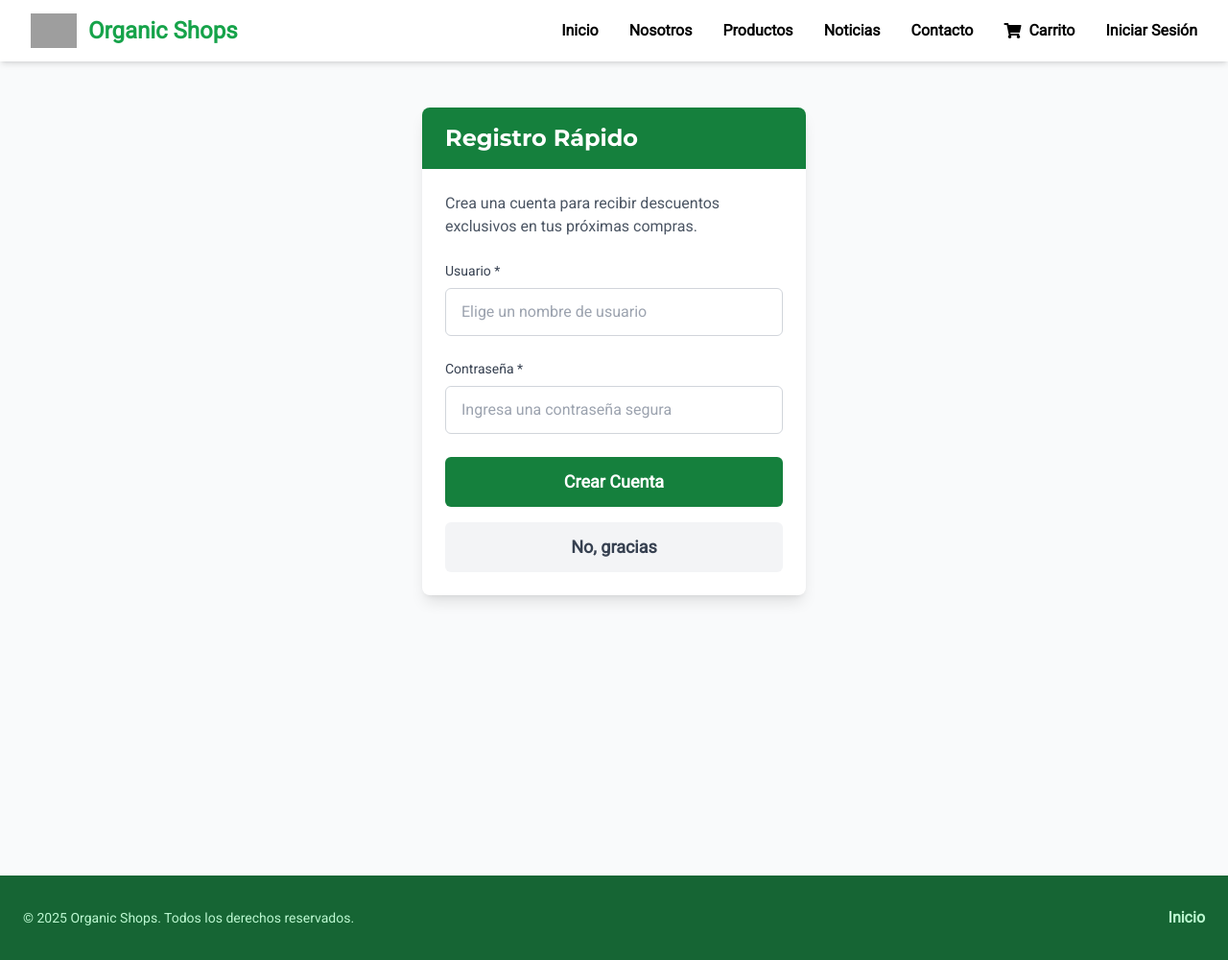
After one commit to Faqsabalero/Organicv4, a Django app: page /registro-rapido/ in a window 1280 px wide. The commit adds this page. Shown: the whole page at 96% size. Run offline with Django 5.2, Linux system fonts and the light colour scheme; some libraries are stand-ins or nearby versions; grey boxes are pictures that could not be loaded.

Commit message:
Agregar popup de registro en checkout: nueva plantilla registro_rapido, actualizar vistas y URLs

```diff
--- /dev/null
+++ b/core/templates/core/registro_rapido.html
@@ -0,0 +1,68 @@
+{% extends "core/base.html" %}
+
+{% block title %}Registro Rápido - Organic Shops{% endblock %}
+
+{% block content %}
+<div class="max-w-md mx-auto px-4 sm:px-6 py-12">
+    <div class="bg-white rounded-lg shadow-lg overflow-hidden">
+        <!-- Header -->
+        <div class="px-6 py-4 bg-green-700">
+            <h2 class="text-2xl font-bold text-white">Registro Rápido</h2>
+        </div>
+
+        <div class="p-6">
+            <p class="text-gray-600 mb-6">
+                Crea una cuenta para recibir descuentos exclusivos en tus próximas compras.
+            </p>
+
+            <form method="POST" action="{% url 'core:registro_rapido' %}" class="space-y-6">
+                {% csrf_token %}
+
+                <!-- Usuario -->
+                <div>
+                    <label for="username" class="block text-sm font-medium text-gray-700 mb-2">
+                        Usuario *
+                    </label>
+                    <input type="text"
+                           id="username"
+                           name="username"
+                           required
+                           placeholder="Elige un nombre de usuario"
+                           class="w-full px-4 py-3 border border-gray-300 rounded-md focus:outline-none focus:ring-2 focus:ring-green-600 focus:border-transparent">
+                </div>
+
+                <!-- Contraseña -->
+                <div>
+                    <label for="password" class="block text-sm font-medium text-gray-700 mb-2">
+                        Contraseña *
+                    </label>
+                    <input type="password"
+                           id="password"
+                           name="password"
+                           required
+                           placeholder="Ingresa una contraseña segura"
+                           class="w-full px-4 py-3 border border-gray-300 rounded-md focus:outline-none focus:ring-2 focus:ring-green-600 focus:border-transparent">
+                </div>
+
+                <!-- Campos ocultos con la información del checkout -->
+                <input type="hidden" name="nombre" value="{{ nombre }}">
+                <input type="hidden" name="email" value="{{ email }}">
+                <input type="hidden" name="dni" value="{{ dni }}">
+                <input type="hidden" name="domicilio" value="{{ domicilio }}">
+
+                <!-- Botones -->
+                <div class="flex flex-col gap-4">
+                    <button type="submit"
+                            class="w-full bg-green-700 text-white px-6 py-3 rounded-md font-semibold text-lg hover:bg-green-800 focus:outline-none focus:ring-2 focus:ring-green-600 focus:ring-offset-2 transition-colors">
+                        Crear Cuenta
+                    </button>
+                    <a href="{% url 'core:home' %}"
+                       class="w-full bg-gray-100 text-gray-700 px-6 py-3 rounded-md font-semibold text-lg hover:bg-gray-200 focus:outline-none focus:ring-2 focus:ring-gray-500 focus:ring-offset-2 transition-colors text-center">
+                        No, gracias
+                    </a>
+                </div>
+            </form>
+        </div>
+    </div>
+</div>
+{% endblock %}
--- a/core/urls.py
+++ b/core/urls.py
@@ -15,6 +15,7 @@ urlpatterns = [
     path('carrito/eliminar/<int:item_id>/', views.eliminar_carrito_item, name='eliminar_carrito_item'),
     path('checkout/', views.checkout_view, name='checkout'),
     path('procesar-pago/', views.procesar_pago, name='procesar_pago'),
+    path('registro-rapido/', views.registro_rapido, name='registro_rapido'),
     path('procesar-compra-carrito/', views.procesar_compra_carrito, name='procesar_compra_carrito'),
     path('register/', views.register_user, name='register'),
     path('cambiar-estado/<int:asignacion_id>/', views.cambiar_estado_asignacion, name='cambiar_estado'),
--- a/core/views.py
+++ b/core/views.py
@@ -1,7 +1,7 @@
 from django.shortcuts import render, redirect, get_object_or_404
 from django.contrib.auth.decorators import login_required
 from django.contrib.auth.views import LoginView, LogoutView
-from django.contrib.auth import logout
+from django.contrib.auth import logout, login
 from django.http import HttpResponseForbidden
 from django.contrib import messages
 from django.db.models import Count
@@ -248,6 +248,46 @@ def register_user(request):
 
     return render(request, 'core/register.html', {'form': form})
 
+def registro_rapido(request):
+    if request.method == 'POST':
+        username = request.POST.get('username')
+        password = request.POST.get('password')
+        nombre = request.POST.get('nombre')
+        email = request.POST.get('email')
+        dni = request.POST.get('dni')
+        domicilio = request.POST.get('domicilio')
+
+        try:
+            # Crear usuario con rol DISTRIBUIDOR por defecto
+            user = CustomUser.objects.create_user(
+                username=username,
+                password=password,
+                email=email,
+                nombre=nombre,
+                dni=dni,
+                domicilio=domicilio,
+                rol='DISTRIBUIDOR'
+            )
+
+            # Iniciar sesión automáticamente
+            login(request, user)
+
+            messages.success(request, '¡Cuenta creada exitosamente! Bienvenido/a.')
+            return redirect('core:home')
+
+        except Exception as e:
+            messages.error(request, f'Error al crear la cuenta: {str(e)}')
+            return redirect('core:checkout')
+    else:
+        # GET: mostrar formulario con datos pre-llenados
+        context = {
+            'nombre': request.GET.get('nombre', ''),
+            'email': request.GET.get('email', ''),
+            'dni': request.GET.get('dni', ''),
+            'domicilio': request.GET.get('domicilio', '')
+        }
+        return render(request, 'core/registro_rapido.html', context)
+
 def checkout_view(request):
     if not request.session.session_key:
         request.session.create()
```
Also changed, not shown: core/templates/core/checkout.html (+47 -8 lines).
